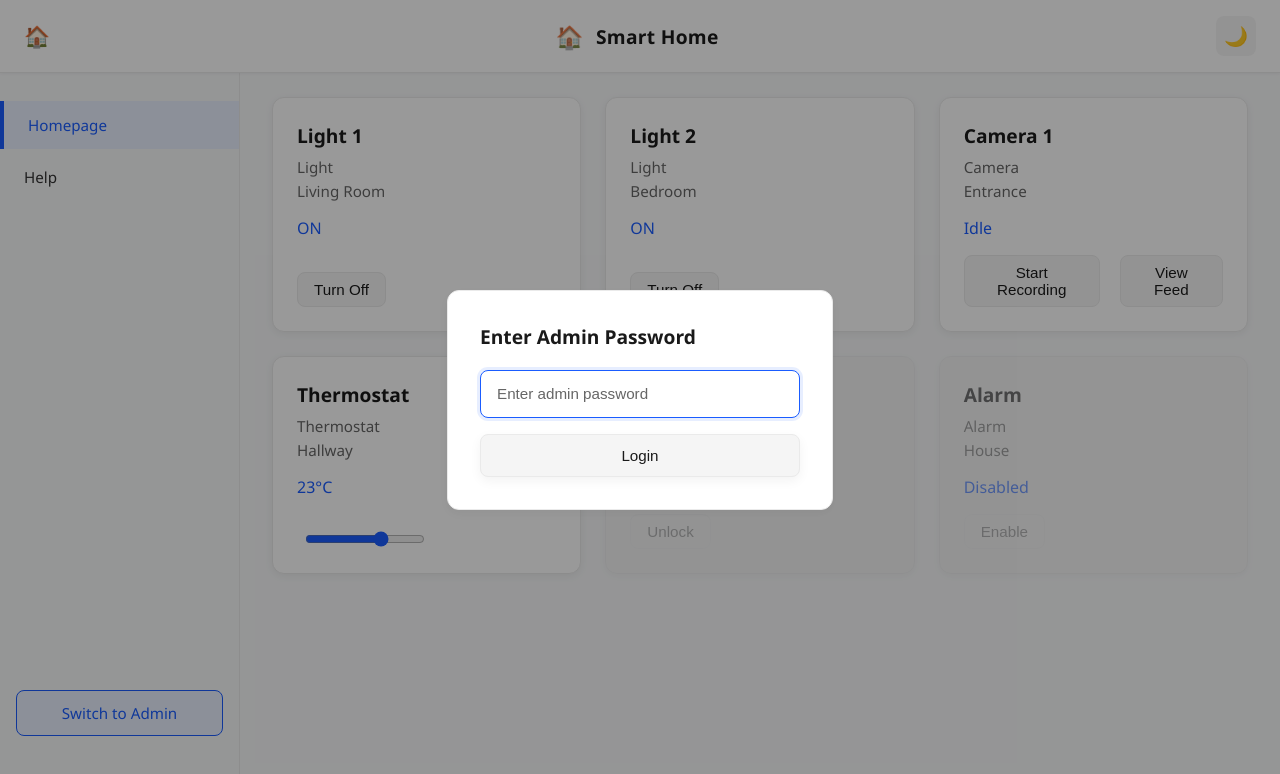
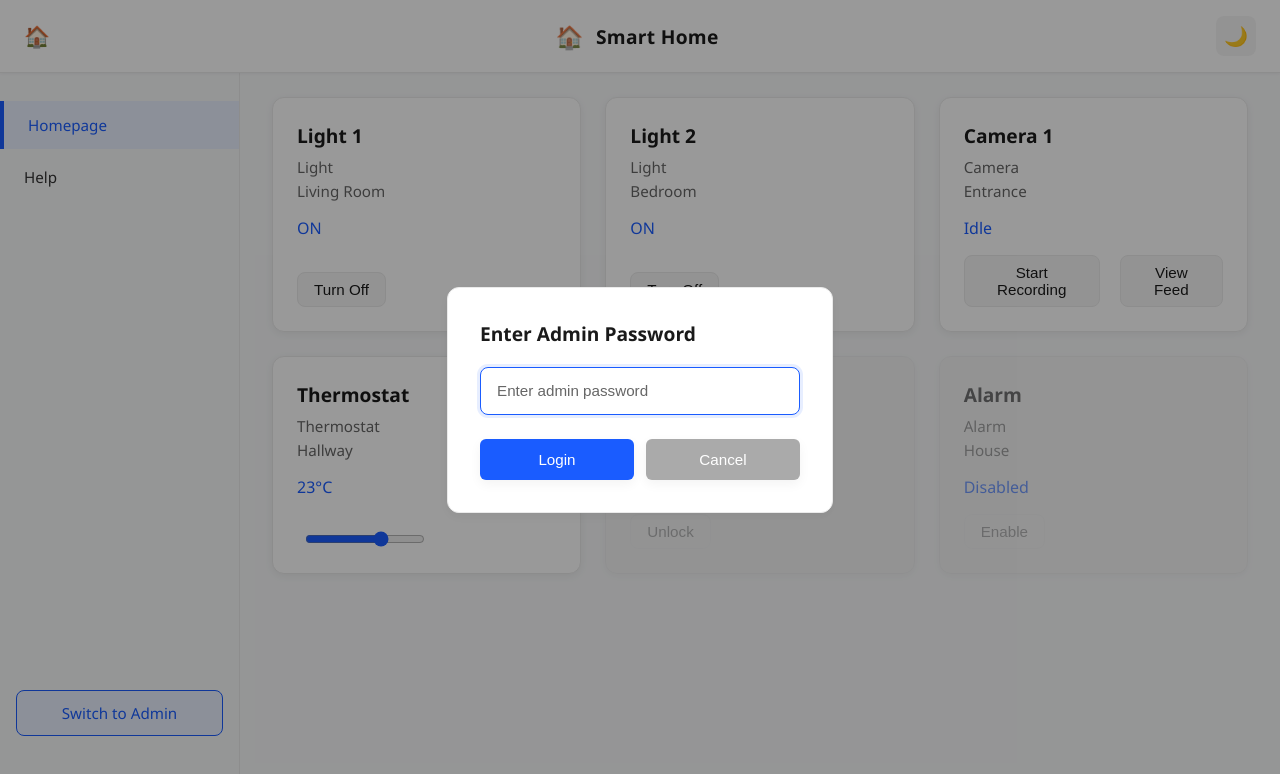
Before and after one commit to AggelosVer/TL_SmartHome, a React (Create React App) app in the folder code/: page / in a window 1280 px wide. Both pictures are taken after a click on the element "Switch to Admin". Shown: the top 774 px of the page. Built offline with nearby package versions, Linux system fonts and the light colour scheme.

Commit message:
+Cancel button on login,Remove unnecessary pages

```diff
--- a/code/src/App.js
+++ b/code/src/App.js
@@ -536,7 +536,41 @@ useEffect(() => {
                 onChange={(e) => setAdminPassword(e.target.value)}
                 autoFocus
               />
-              <button onClick={handleAdminLogin}>Login</button>
+              <div style={{ display: 'flex', gap: 12, marginTop: 8 }}>
+                <button
+                  style={{
+                    flex: 1,
+                    background: '#1a5cff',
+                    color: '#fff',
+                    border: 'none',
+                    borderRadius: 6,
+                    padding: '12px',
+                    fontSize: '0.95rem',
+                    fontWeight: 500,
+                    cursor: 'pointer'
+                  }}
+                  onClick={handleAdminLogin}
+                >
+                  Login
+                </button>
+                <button
+                  type="button"
+                  style={{
+                    flex: 1,
+                    background: '#aaa',
+                    color: '#fff',
+                    border: 'none',
+                    borderRadius: 6,
+                    padding: '12px',
+                    fontSize: '0.95rem',
+                    fontWeight: 500,
+                    cursor: 'pointer'
+                  }}
+                  onClick={() => setShowLoginPrompt(false)}
+                >
+                  Cancel
+                </button>
+              </div>
               {loginError && <p className="error">{loginError}</p>}
             </div>
           </div>
--- a/code/src/pages/LoginPage.css
+++ /dev/null
@@ -1,23 +0,0 @@
-.login-page {
-  display: flex;
-  flex-direction: column;
-  align-items: center;
-  padding-top: 100px;
-}
-
-form {
-  display: flex;
-  flex-direction: column;
-  width: 300px;
-}
-
-input, button {
-  margin: 8px 0;
-  padding: 10px;
-  font-size: 16px;
-}
-
-.error {
-  color: red;
-  margin-top: 10px;
-}
```
Also changed, not shown: code/src/pages/LoginPage.js (deleted, +0 -34 lines).
